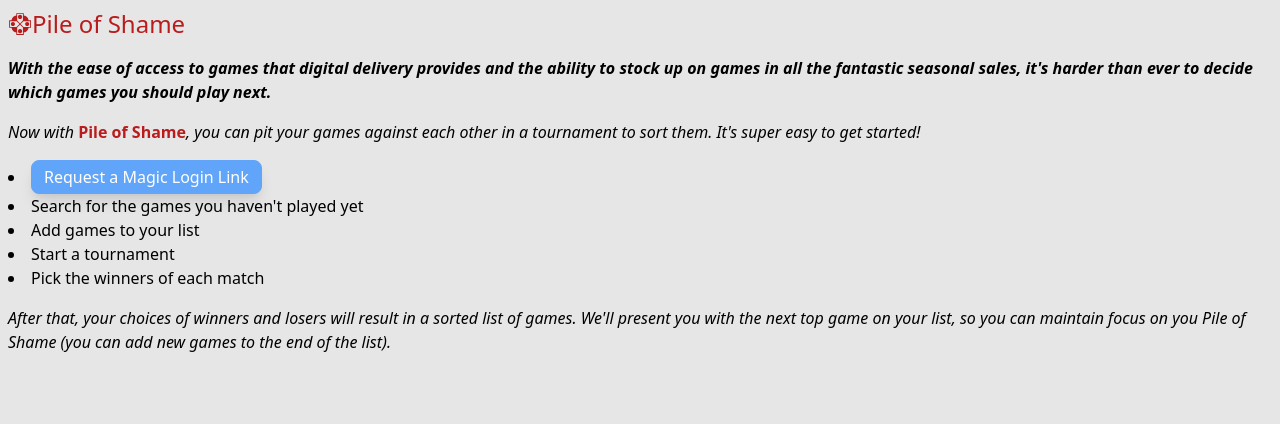
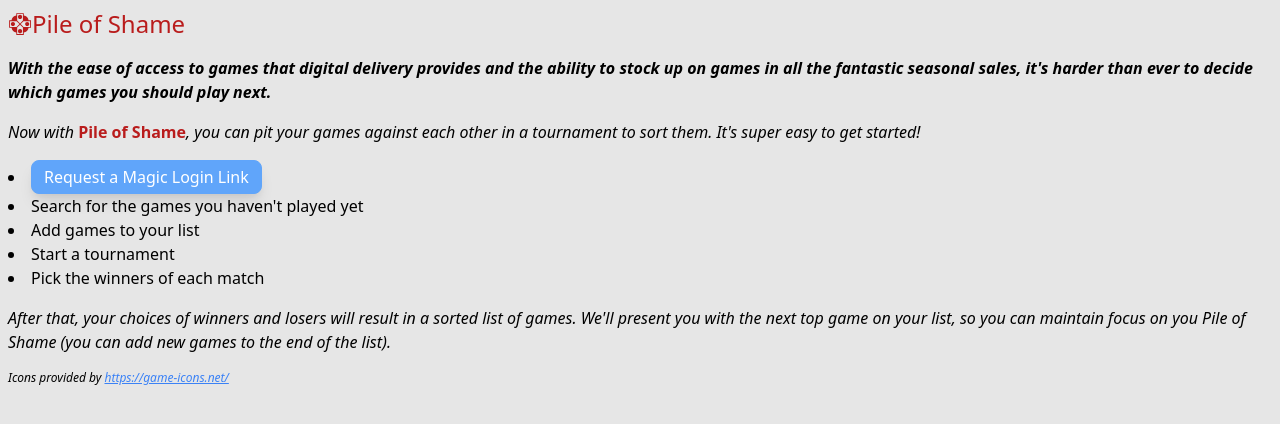
Before and after one commit to bodiddlie/madness-frontend, a React (Create React App) app: page / in a window 1280 px wide. Shown: the top 424 px of the page. Built offline with nearby package versions, Linux system fonts and the light colour scheme.

Commit message:
added attribution for game icons

```diff
--- a/src/home.jsx
+++ b/src/home.jsx
@@ -70,6 +70,17 @@
           so you can maintain focus on you Pile of Shame (you can add new games
           to the end of the list).
         </p>
+        <p className="text-xs italic">
+          Icons provided by{' '}
+          <a
+            href="https://game-icons.net/"
+            target="_blank"
+            rel="noreferrer"
+            className="text-blue-500 underline"
+          >
+            https://game-icons.net/
+          </a>
+        </p>
       </div>
     );
   }
```
